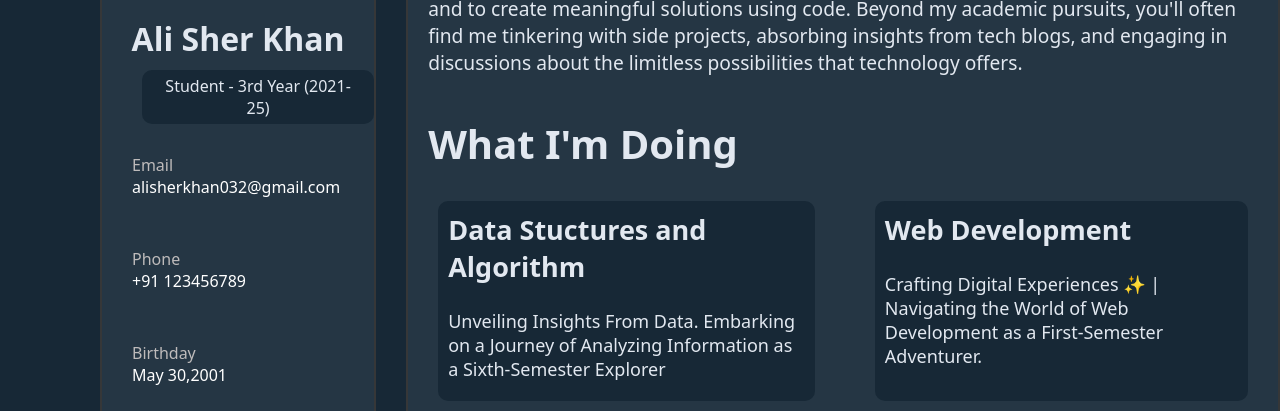
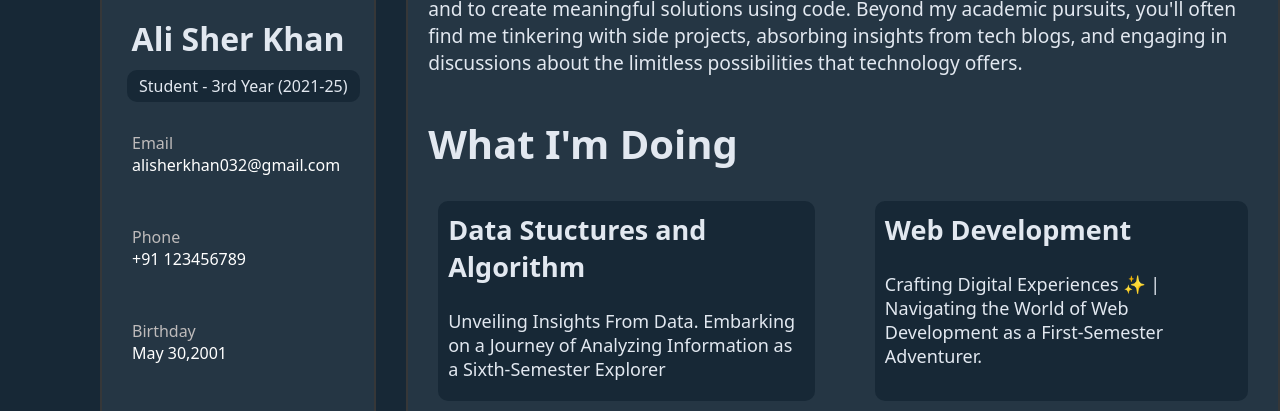
Before and after one commit to Alisherkhan032/deploy, a plain HTML site: page assigment one/index.html in a window 1280 px wide. Shown: the part 324-735 px from the top of the page. Drawn offline with Linux system fonts and the light colour scheme.

Commit message:
Update style.css

```diff
--- a/assigment one/style.css
+++ b/assigment one/style.css
@@ -69,7 +69,7 @@ img{
     background-color: #172836;
     width: fit-content;
     padding: 5px 12px;
-    margin-left: 40px;
+    margin-left: 25px;
     border-radius: 10px;
 }
 .about
```
